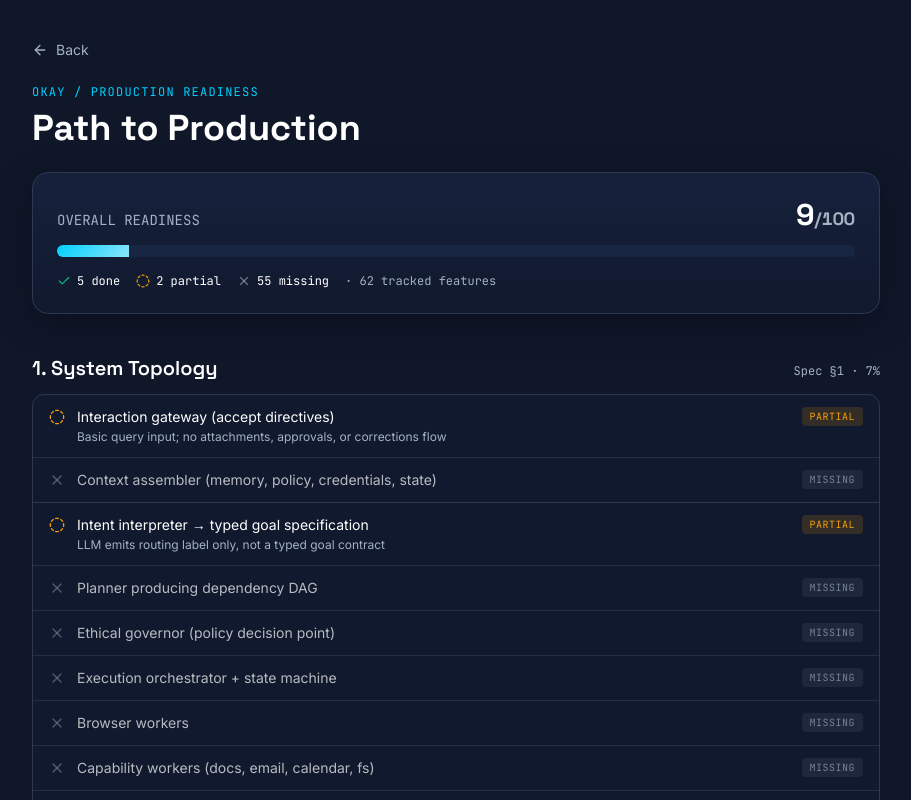
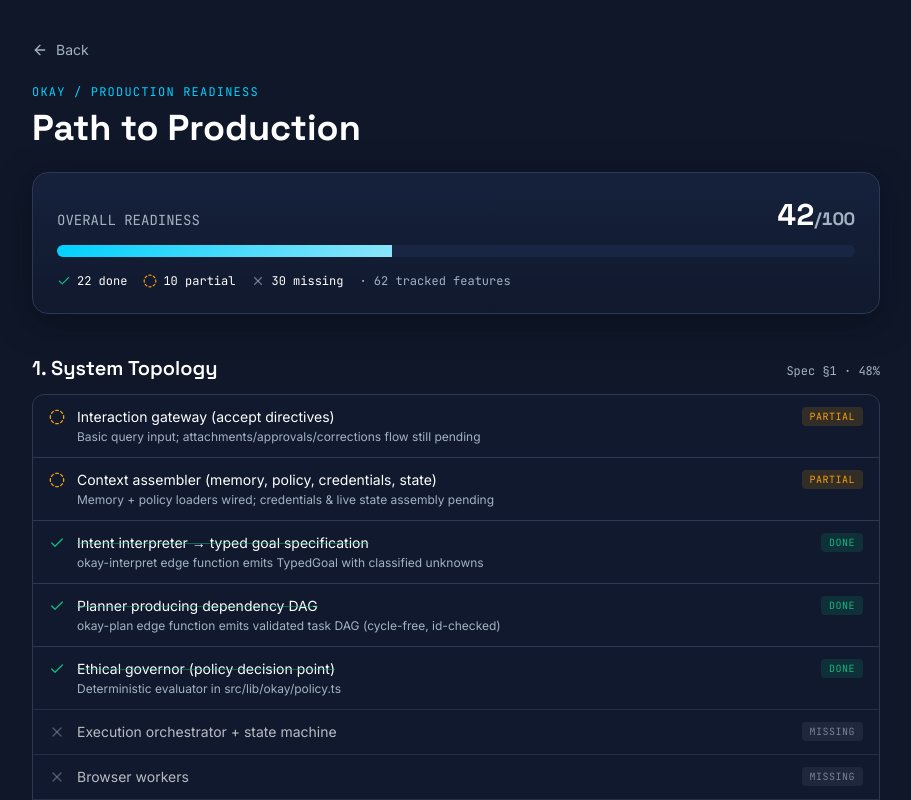
Before and after one commit to okayai/agent, a React (Vite) app: page /production-ready in a window 1280 px wide. Shown: the top 800 px of the page, without its empty margins (184-1095 px from the left). Built offline with nearby package versions, Linux system fonts and the light colour scheme.

Commit message:
Changes
Co-authored-by: okayai <304611590+okayai@users.noreply.github.com>

```diff
--- a/src/App.tsx
+++ b/src/App.tsx
@@ -21,6 +21,7 @@ const App = () => (
         <Route path="/" element={<Okay />} />
         <Route path="/functionbox" element={<FunctionBox />} />
         <Route path="/production-ready" element={<ProductionReady />} />
+        <Route path="/prod-readiness" element={<ProductionReady />} />
         <Route path="*" element={<NotFound />} />
         </Routes>
         <InstallPrompt />
--- a/src/pages/ProductionReady.tsx
+++ b/src/pages/ProductionReady.tsx
@@ -21,18 +21,18 @@ const sections: Section[] = [
     title: "1. System Topology",
     ref: "Spec §1",
     features: [
-      { name: "Interaction gateway (accept directives)", status: "partial", note: "Basic query input; no attachments, approvals, or corrections flow" },
-      { name: "Context assembler (memory, policy, credentials, state)", status: "missing" },
-      { name: "Intent interpreter → typed goal specification", status: "partial", note: "LLM emits routing label only, not a typed goal contract" },
-      { name: "Planner producing dependency DAG", status: "missing" },
-      { name: "Ethical governor (policy decision point)", status: "missing" },
+      { name: "Interaction gateway (accept directives)", status: "partial", note: "Basic query input; attachments/approvals/corrections flow still pending" },
+      { name: "Context assembler (memory, policy, credentials, state)", status: "partial", note: "Memory + policy loaders wired; credentials & live state assembly pending" },
+      { name: "Intent interpreter → typed goal specification", status: "done", note: "okay-interpret edge function emits TypedGoal with classified unknowns" },
+      { name: "Planner producing dependency DAG", status: "done", note: "okay-plan edge function emits validated task DAG (cycle-free, id-checked)" },
+      { name: "Ethical governor (policy decision point)", status: "done", note: "Deterministic evaluator in src/lib/okay/policy.ts" },
       { name: "Execution orchestrator + state machine", status: "missing" },
       { name: "Browser workers", status: "missing" },
       { name: "Capability workers (docs, email, calendar, fs)", status: "missing" },
       { name: "Outcome verifiers (independent of executor)", status: "missing" },
-      { name: "Memory service", status: "missing" },
+      { name: "Memory service", status: "done", note: "4-class memory with admission controller & scoped retrieval" },
       { name: "Credential broker (scoped, model-blind)", status: "missing" },
-      { name: "Audit service (tamper-evident records)", status: "missing" },
+      { name: "Audit service (tamper-evident records)", status: "done", note: "SHA-256 hash-chained events with chain verification" },
     ],
   },
   {
@@ -55,12 +55,12 @@ const sections: Section[] = [
     title: "3. Reasoning & Planning",
     ref: "Spec §3",
     features: [
-      { name: "Typed goal specification with unknowns classification", status: "missing" },
-      { name: "Task DAG with preconditions & success criteria", status: "missing" },
-      { name: "Hierarchical planners (mission / workflow / reactive)", status: "missing" },
-      { name: "Explicit success evidence per step", status: "missing" },
-      { name: "Failure classification & bounded retries", status: "missing" },
-      { name: "Idempotency keys & compensation actions", status: "missing" },
+      { name: "Typed goal specification with unknowns classification", status: "done", note: "TypedGoal type + interpreter enforce blocking/deferrable/inferable/defaultable" },
+      { name: "Task DAG with preconditions & success criteria", status: "done", note: "TaskNode type + planner enforce preconditions and successCriteria per node" },
+      { name: "Hierarchical planners (mission / workflow / reactive)", status: "partial", note: "Mission-level planner shipped; workflow & reactive layers pending" },
+      { name: "Explicit success evidence per step", status: "partial", note: "successCriteria field required; independent evidence capture pending" },
+      { name: "Failure classification & bounded retries", status: "partial", note: "RetryPolicy on every node with bounded max; classifier taxonomy pending" },
+      { name: "Idempotency keys & compensation actions", status: "partial", note: "mission_id + optional compensation field on TaskNode; provider keys pending" },
     ],
   },
   {
@@ -80,27 +80,27 @@ const sections: Section[] = [
     title: "5. Memory & State",
     ref: "Spec §5",
     features: [
-      { name: "Working memory (page + active plan)", status: "missing" },
-      { name: "Episodic memory (completed missions)", status: "missing" },
-      { name: "Semantic memory (preferences with provenance)", status: "missing" },
-      { name: "Procedural memory (versioned workflows)", status: "missing" },
-      { name: "Append-only event-sourced state store", status: "missing" },
-      { name: "Memory admission controller", status: "missing" },
-      { name: "Scoped retrieval (user, purpose, trust, recency)", status: "missing" },
-      { name: "User controls: inspect / edit / forget / export", status: "missing" },
+      { name: "Working memory (page + active plan)", status: "done", note: "MemoryClass='working' with short-TTL admission" },
+      { name: "Episodic memory (completed missions)", status: "done", note: "MemoryClass='episodic' + event replay from event store" },
+      { name: "Semantic memory (preferences with provenance)", status: "done", note: "MemoryClass='semantic' with provenance field" },
+      { name: "Procedural memory (versioned workflows)", status: "partial", note: "Class exists; version + last-verified metadata pending" },
+      { name: "Append-only event-sourced state store", status: "done", note: "eventStore.append / replay / reduceMission" },
+      { name: "Memory admission controller", status: "done", note: "Sensitivity gating, consent check, conflict supersession, default TTLs" },
+      { name: "Scoped retrieval (user, purpose, trust, recency)", status: "partial", note: "Class/key/provenance/sensitivity scoping shipped; user & purpose scoping pending" },
+      { name: "User controls: inspect / edit / forget / export", status: "partial", note: "exportAll + forget shipped; inspect/edit UI pending" },
     ],
   },
   {
     title: "6. Ethical Governor",
     ref: "Spec §6",
     features: [
-      { name: "Deterministic policy decision point", status: "missing" },
-      { name: "Policy precedence (law → org → user → mission → model)", status: "missing" },
-      { name: "Normalized action envelope evaluation", status: "missing" },
-      { name: "Decisions: ALLOW / CONSTRAIN / CONFIRM / DENY", status: "missing" },
-      { name: "R0–R5 risk-tier classification", status: "missing" },
+      { name: "Deterministic policy decision point", status: "done", note: "Pure function evaluate(env, rules) — no LLM in the enforcement path" },
+      { name: "Policy precedence (law → org → user → mission → model)", status: "done", note: "PRECEDENCE ordering with higher levels shadowing lower" },
+      { name: "Normalized action envelope evaluation", status: "done", note: "ActionEnvelope type per spec §6" },
+      { name: "Decisions: ALLOW / CONSTRAIN / CONFIRM / DENY", status: "done", note: "Full 5-value PolicyDecision union returned" },
+      { name: "R0–R5 risk-tier classification", status: "done", note: "classifyRisk() covers all six tiers with R5 hard floor" },
       { name: "Destination-aware DLP & recipient verification", status: "missing" },
-      { name: "Confirmation gates for irreversible actions", status: "missing" },
+      { name: "Confirmation gates for irreversible actions", status: "partial", note: "R3/R4 default to REQUIRE_CONFIRMATION; UI confirmation flow pending" },
     ],
   },
   {
```
